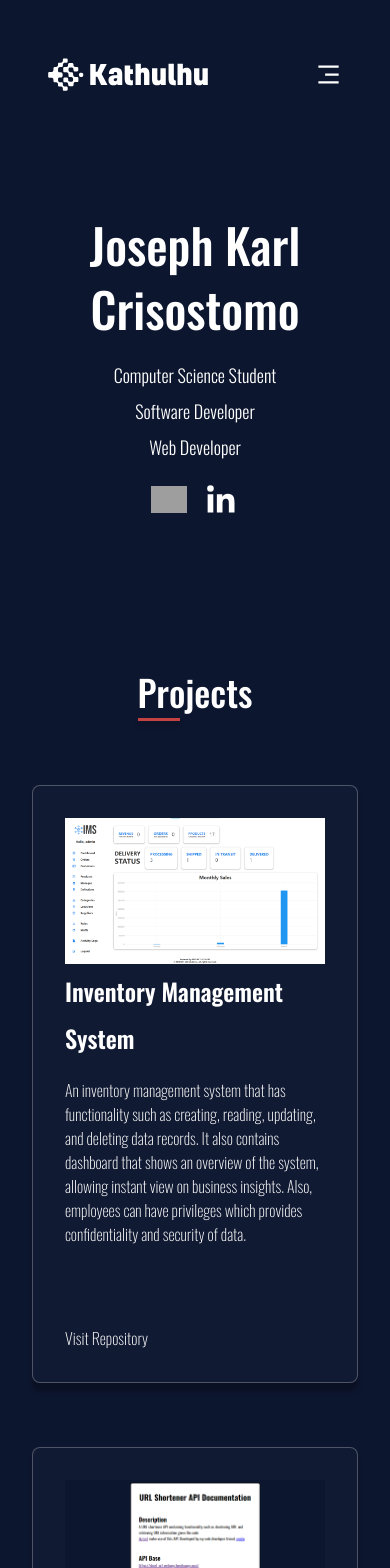
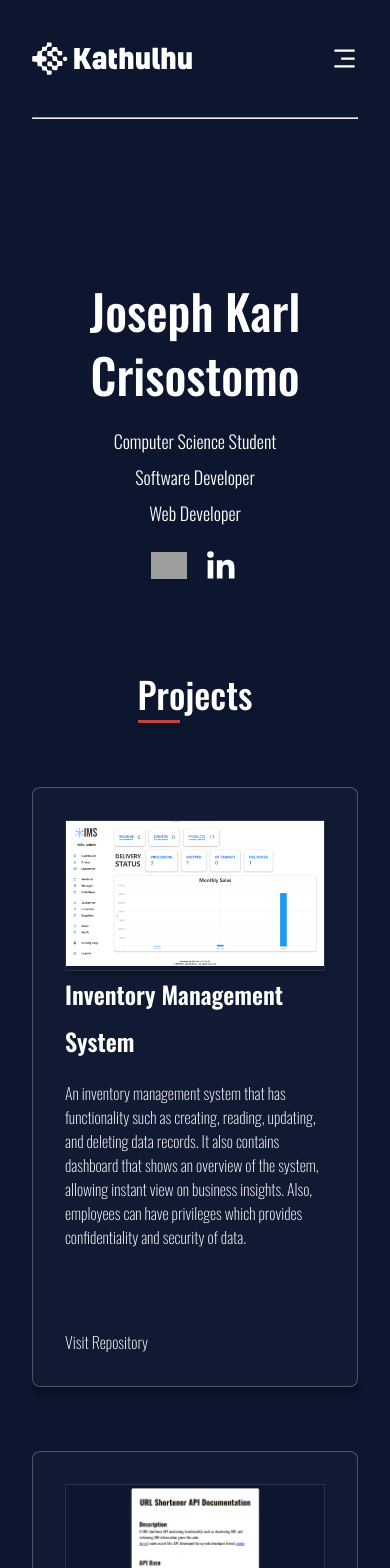
Before and after one commit to kathulhur/old-portfolio, a React (Create React App) app: page / in a window 390 px wide. Shown: the top 1568 px of the page. Built offline with nearby package versions, Linux system fonts and the light colour scheme; grey boxes are pictures that could not be loaded.

Commit message:
Add portfolio to projects; use grid for the projects container

```diff
--- a/src/App.css
+++ b/src/App.css
@@ -9,7 +9,9 @@ body {
     background: var(--color-bg)
 }
 
-
+hr {
+    height: 1px;
+}
 
 .section__padding {
     padding: 4rem 6rem;
@@ -21,14 +23,26 @@ body {
 
 }
 
+.App-content__margin {
+    margin: 0 16rem;
+}
+
+@media only screen and (max-width:1292px) {
+    .App-content__margin {
+        margin: 0 10rem;
+    }
+}
+
+@media only screen and (max-width: 1024px) {
+    .App-content__margin {
+        margin: 0 6rem;
+    }
+}
+
 
 @media only screen and (max-width: 425px) {
-    .section__margin {
-        margin: 4rem 2rem;
-    }
-
-    .section__padding {
-        padding: 4rem 2rem;
+    .App-content__margin {
+        margin: 0 2rem;
     }
 }
 
--- a/src/App.js
+++ b/src/App.js
@@ -6,10 +6,13 @@ import './App.css'
 const App = () => {
     return (
         <div className="App">
-            <Navbar />
-            <Header />
-            <Projects />
-            <Skills />
+            <div className="App-content__margin">
+                <Navbar />
+                <hr/>
+                <Header />
+                <Projects />
+                <Skills />
+            </div>
             <Footer />
         </div>
     )
--- a/src/components/project/Project.css
+++ b/src/components/project/Project.css
@@ -1,4 +1,6 @@
 .App__projects-container_project {
+    min-width: 290px;
+    min-height: 600px;
     display: flex;
     flex-direction: column;
 
@@ -11,15 +13,35 @@
     max-width: 512px;
 }
 
+
+.App__projects-container_project-img {
+    border: 1px solid rgba(255, 255, 255, 0.10);
+    box-shadow: 0px 4px 4px rgba(0, 0, 0, 0.20);
+}
+
 .App__projects-container_project-img img{
     width: 100%;
     height: auto;
 }
 
 
+.App__projects-container_project-content {
+    flex: 1;
+    display: flex;
+    flex-direction: column;
+    justify-content: flex-end;
+}
 
+.App__projects-container_project-content div {
+    flex: 1;
+}
 
-.App__projects-container_project-content h2{
+.App__projects-container_project-content div:nth-child(2) {
+    display:flex;
+    align-items: flex-end;
+}
+
+.App__projects-container_project-content div h2{
 
     font-family: var(--font-family);
     font-weight: 600;
@@ -29,7 +51,7 @@
 }
 
 
-.App__projects-container_project-content p{
+.App__projects-container_project-content div p{
     font-family: var(--font-family);
     font-weight: 200;
     font-size: 16px;
@@ -42,6 +64,10 @@
     margin-top: 1rem;
     margin-bottom: 5rem;
 }
+
+
+
+
 
 
 .App__projects-container_project-content p:nth-child(3) {
--- a/src/components/project/Project.jsx
+++ b/src/components/project/Project.jsx
@@ -9,9 +9,13 @@ const Project = ({ title, description, image, link }) => {
                 <img src={image} alt="inventory management system"></img>
             </div>
             <div className="App__projects-container_project-content">
-                <h2><a href={link}>{ title }</a></h2>
-                <p>{ description }</p>
-                <p><a href={link}>Visit Repository</a></p>
+                <div>
+                    <h2><a href={link}>{ title }</a></h2>
+                    <p>{ description }</p>
+                </div>
+                <div>
+                    <p><a href={link}>Visit Repository</a></p>
+                </div>
             </div>
         </div>
     );
--- a/src/containers/header/Header.jsx
+++ b/src/containers/header/Header.jsx
@@ -6,7 +6,7 @@ import gitIcon from '../../assets/bxl-github.svg'
 
 const Header = () => {
     return (
-        <div className="App__header section__margin">
+        <div className="App__header" id="home">
             <h1>Joseph Karl Crisostomo</h1>
             <div className="App__header-titles">
                 <p>Computer Science Student</p>
--- a/src/containers/header/header.css
+++ b/src/containers/header/header.css
@@ -1,6 +1,7 @@
 .App__header {
     display: flex;
     flex-direction: column;
+    padding-top: 10rem;
 }
 
 
@@ -66,9 +67,20 @@
     }
 }
 
+@media only screen and (max-width: 768px) {
+    .App__header {
+        margin-top: 4rem;
+    }
+
+}
+
 @media only screen and (max-width: 425px) {
     .section__margin {
         margin: 0;
+    }
+
+    .App__header {
+        margin-top: 0;
     }
 
     .App__header h1 {
--- a/src/containers/navbar/Navbar.jsx
+++ b/src/containers/navbar/Navbar.jsx
@@ -9,8 +9,8 @@ const Menu = () => (
     <>
     <a href="#home">Home</a>
     <a href="#about">About</a>
+    <a href="#projects">Projects</a>
     <a href="#skills">Skills</a>
-    <a href="#projects">Projects</a>
     </>
 );
 
--- a/src/containers/navbar/navbar.css
+++ b/src/containers/navbar/navbar.css
@@ -4,8 +4,7 @@
     flex-direction: row;
     align-items: center;
     justify-content: space-between;
-
-    padding: 2rem 6rem;
+    padding: 2rem 0;
 }
 
 
@@ -103,9 +102,6 @@
 
 
 @media screen and (max-width: 425px) {
-    .App__navbar {
-        padding: 3rem;
-    }
 
     .App__navbar-logo img {
         width: 160px;
--- a/src/containers/projects/Projects.jsx
+++ b/src/containers/projects/Projects.jsx
@@ -4,6 +4,7 @@ import './projects.css'
 import { Header, Project } from '../../components/index'
 import inventoryManagementSystem from '../../assets/inventory-management-system.png'
 import urlShortener from '../../assets/url-shortener.png'
+import portfolioWebsite from '../../assets/portfolio-website.png'
 
 const projectsData = [
     {
@@ -17,13 +18,19 @@ const projectsData = [
         description: "A URL shortener API containing functionality such as shortening URL and retrieving URL information given the code.",
         image: urlShortener,
         link: "https://github.com/kathulhur/url-shortener"
+    },
+    {
+        title: "Portfolio",
+        description: "A responsive portfolio website built using ReactJS and designed using CSS3. This showcases projects, skills, interests, and other personal information",
+        image: portfolioWebsite,
+        link: "https://github.com/kathulhur/kathulhur.github.io"
     }
 ]
 
 
 const Projects = () => {
     return (
-        <div className="App__projects section__padding" id="projects">
+        <div className="App__projects" id="projects">
             <Header text="Projects"/>
             <div className="App__projects-container">
                 {projectsData.map( (item, index) => (
--- a/src/containers/projects/projects.css
+++ b/src/containers/projects/projects.css
@@ -3,6 +3,7 @@
     flex-direction: column;
     align-items: center;
     justify-content: center;
+    margin: 4rem 0;
 }
 
 .App__projects h1 {
@@ -20,12 +21,11 @@
 
 
 .App__projects-container {
-    display: flex;
-    flex-direction: row;
-
-    align-items: center;
-    justify-content: center;
-    column-gap: 128px;
+    width: 100%;
+    display: grid;
+    grid-template-columns: repeat(auto-fit, minmax(300px, 1fr));
+    gap: 3rem;
+    justify-items: center;
 }
 
 
--- a/src/containers/skills/Skills.jsx
+++ b/src/containers/skills/Skills.jsx
@@ -5,7 +5,7 @@ import { Header } from '../../components'
 
 const Skills = () => {
     return (
-        <div className="App__skills section__margin" id="skills">
+        <div className="App__skills" id="skills">
             <Header text="Skills"/>
             <div className="App__skills-container">
                 <div>
--- a/src/containers/skills/skills.css
+++ b/src/containers/skills/skills.css
@@ -3,6 +3,7 @@
     flex-direction: column;
     align-items: center;
     justify-content: center;
+    margin: 4rem 0;
 }
 
 
```
Also changed, not shown: src/assets/portfolio-website.png (added).
